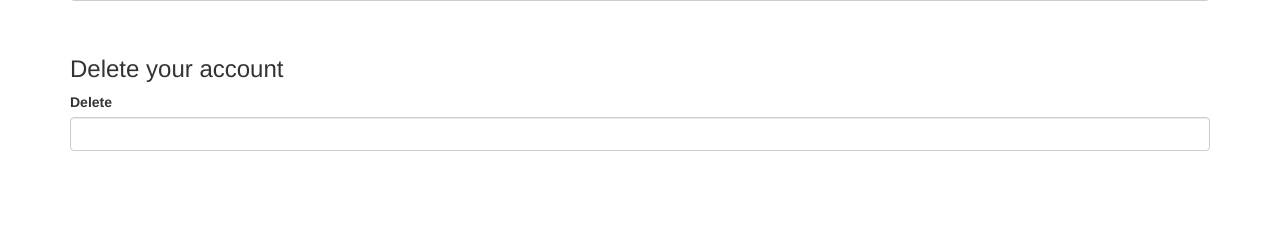
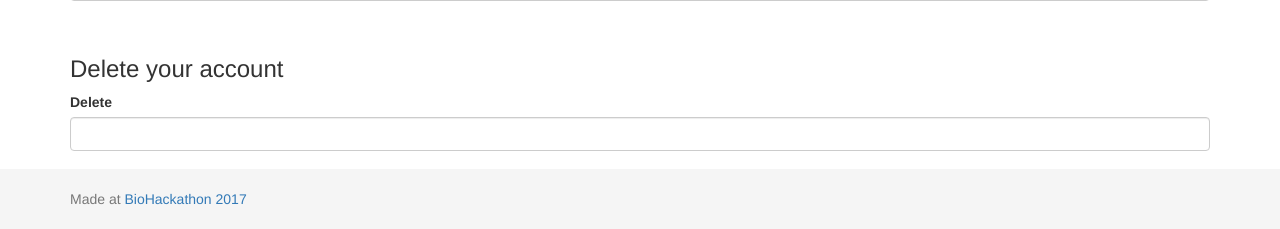
Before and after one commit to buske/variant-subscription-service, a Python web app: template templates/account.html in a window 1280 px wide. Shown: the part 571-800 px from the top of the page. Run offline with Jinja, Linux system fonts and the light colour scheme; the template is opened without the code that fills it: most values are stand-ins (such as "Sample title", 1, 10 or a date in 2020); form fields are guessed from the names that the template uses; some libraries are stand-ins or nearby versions.

Commit message:
added footer

```diff
--- /dev/null
+++ b/static/vss.css
@@ -0,0 +1,20 @@
+.footer {
+  position: absolute;
+  bottom: 0;
+  width: 100%;
+  /* Set the fixed height of the footer here */
+  height: 60px;
+  background-color: #f5f5f5;
+}
+
+/*body > .container {*/
+  /*padding: 60px 15px 0;*/
+/*}*/
+.container .text-muted {
+  margin: 20px 0;
+}
+
+.footer > .container {
+  padding-right: 15px;
+  padding-left: 15px;
+}
--- a/templates/about.html
+++ b/templates/about.html
@@ -18,4 +18,5 @@
         <p>Nothing! Except use it to email you when updates are available</p>
     </div>
    </div>
+    {{ super() }}
 {%- endblock %}
--- a/templates/account.html
+++ b/templates/account.html
@@ -51,4 +51,5 @@
         <h3>Delete your account</h3>
         {{ wtf.form_field(form.delete) }}
     </div>
+    {{ super() }}
 {%- endblock %}
--- a/templates/base.html
+++ b/templates/base.html
@@ -12,9 +12,19 @@
 {% block styles -%}
     {{super()}}
     <link rel="stylesheet" type="text/css"
-          href="{{url_for('static', filename='sample-app.css')}}">
+          href="{{url_for('static', filename='vss.css')}}">
 {% endblock %}
 
 {% block navbar %}
 {{nav.frontend_top.render()}}
 {% endblock %}
+
+{% block content -%}
+{% block footer -%}
+<footer class="footer">
+    <div class="container">
+        <p class="text-muted">Made at <a href="http://2017.biohackathon.org" target="_blank">BioHackathon 2017</a></p>
+    </div>
+</footer>
+{%- endblock footer %}
+{%- endblock content %}
--- a/templates/index.html
+++ b/templates/index.html
@@ -20,4 +20,5 @@
         {{ num_variants }} variants being tracked so far!
         </div>
     </div>
+    {{ super() }}
 {%- endblock %}
--- a/templates/login.html
+++ b/templates/login.html
@@ -24,4 +24,5 @@
         </form>
     </div>
     </div>
+    {{ super() }}
 {%- endblock %}
--- a/templates/signup.html
+++ b/templates/signup.html
@@ -46,4 +46,5 @@
     </div>
 {#    <h1>Form Errors</h1>#}
 {#    {{ form.errors }}#}
+    {{ super() }}
 {%- endblock %}
```
